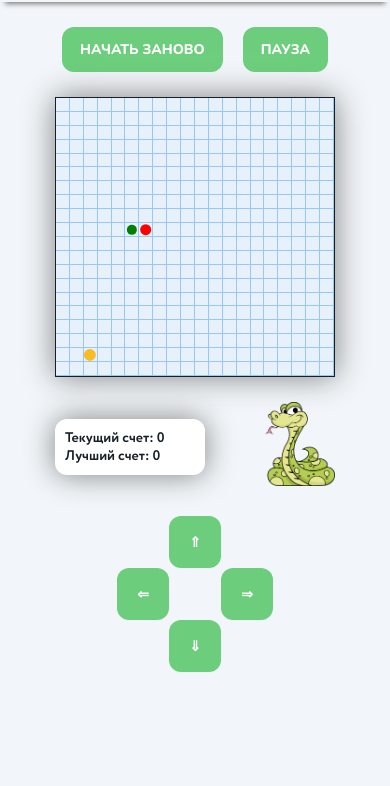
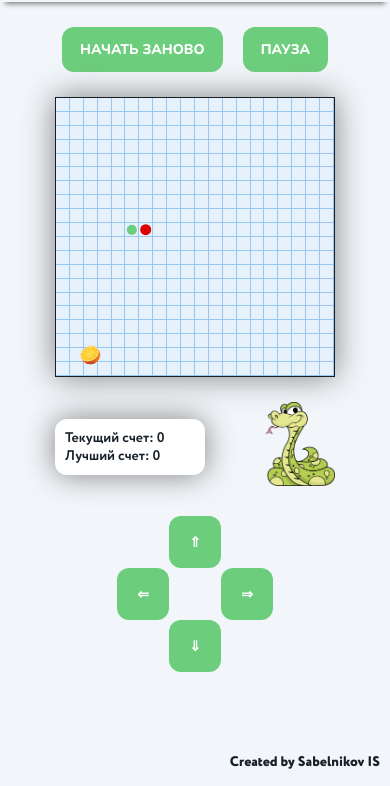
Before and after one commit to Ivan-ISS/project_snake, a website: page index.html in a window 390 px wide. Shown: the part 58-844 px from the top of the page. Drawn offline with Linux system fonts and the light colour scheme; files whose address does not match are found by name.

Commit message:
project_snake: added footer and updated styles of food component

```diff
--- a/src/components/Footer/footer.css
+++ b/src/components/Footer/footer.css
@@ -0,0 +1,21 @@
+.footer {
+    position: sticky;
+    top: 0;
+    z-index: 1;
+    background: var(--baseBrandLight3);
+    box-shadow: 0px 7px 5px -5px var(--baseGray);
+
+    display: flex;
+    font-weight: 800;
+}
+
+.footer__container {
+    min-height: 38px;
+    box-sizing: content-box;
+    display: flex;
+    align-items: center;
+    justify-content: end;
+    gap: 35px;
+
+    width: 100%;
+}
--- a/src/components/Footer/footer.js
+++ b/src/components/Footer/footer.js
@@ -0,0 +1,14 @@
+// eslint-disable-next-line no-unused-vars
+class Footer {
+    render(children) {
+        let htmlFooter = `
+            <div class="footer">
+                <div class="footer__container container-common">
+                    ${children}
+                </div>
+            </div>
+        `;
+
+        return htmlFooter;
+    }
+}
--- a/src/components/Layout/layout.js
+++ b/src/components/Layout/layout.js
@@ -3,6 +3,7 @@ class Layout {
         this.logo = new Logo('src/images/svg/snake.svg');
         this.title = new Title('funny snake game'.toLocaleUpperCase());
         this.header = new Header();
+        this.footer = new Footer();
         this.main = new Main();
         this.snakeGame = new SnakeGame(20, 300);
     }
@@ -15,7 +16,9 @@ class Layout {
         const htmlSnakeGame = this.snakeGame.render();
         const htmlMain = this.main.render(htmlSnakeGame);
 
-        const html = `<div class="layout">${htmlHeader + htmlMain}</div>`;
+        const htmlFooter = this.footer.render('Created by Sabelnikov IS');
+
+        const html = `<div class="layout">${htmlHeader + htmlMain + htmlFooter}</div>`;
 
         ROOT.innerHTML = html;
     }
--- a/src/components/Main/main.css
+++ b/src/components/Main/main.css
@@ -5,8 +5,8 @@
 .snake-game__container {
     margin: 0 auto;
     box-sizing: content-box;
-    padding-top: 50px;
-    padding-bottom: 50px;
+    padding-top: 25px;
+    padding-bottom: 25px;
 }
 
 @media (max-width: 767px) {
--- a/src/components/SnakeGame/Food/food.css
+++ b/src/components/SnakeGame/Food/food.css
@@ -4,8 +4,10 @@
     top: 50%;
     left: 50%;
     transform: translate(-50%, -50%);
-    width: 95%;
-    height: 95%;
-    background: var(--baseOrange);
+    width: 150%;
+    height: 150%;
+    background-image: url('../../../../src/images/png/fruitOrangeFirst.png');
+    background-size: cover;
+    /* background: var(--baseOrange); */
     border-radius: 50%;
 }
--- a/src/components/SnakeGame/Snake/snake.css
+++ b/src/components/SnakeGame/Snake/snake.css
@@ -6,7 +6,7 @@
     transform: translate(-50%, -50%);
     width: 90%;
     height: 90%;
-    background: red;
+    background: #dd0000;
     border-radius: 50%;
 }
 
@@ -18,6 +18,6 @@
     transform: translate(-50%, -50%);
     width: 80%;
     height: 80%;
-    background: green;
+    background: var(--baseGreenLight);
     border-radius: 50%;
 }
--- a/src/css/index.css
+++ b/src/css/index.css
@@ -25,6 +25,8 @@
 
 .container-common {
     padding: 5px 32px;
+    max-width: 1440px;
+    min-width: 270px;
 }
 
 @media (max-width: 767px) {
@@ -32,7 +34,5 @@
     /* common helper classes---------------------------------------------------------------------- */
     .container-common {
         padding: 5px 10px;
-        max-width: 1440px;
-        min-width: 270px;
     }
 }
```
Also changed, not shown: .eslintrc.cjs, src/images/png/fruit.png (added), src/images/png/fruitOrange.png (added), src/images/png/fruitOrangeFirst.png (added).
